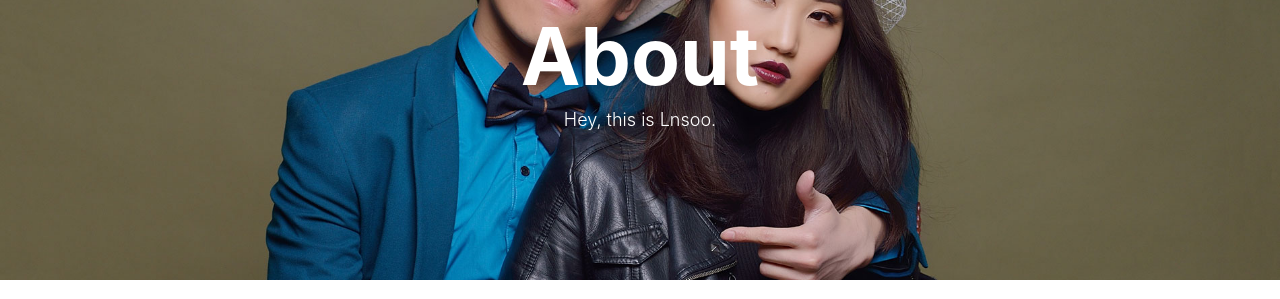
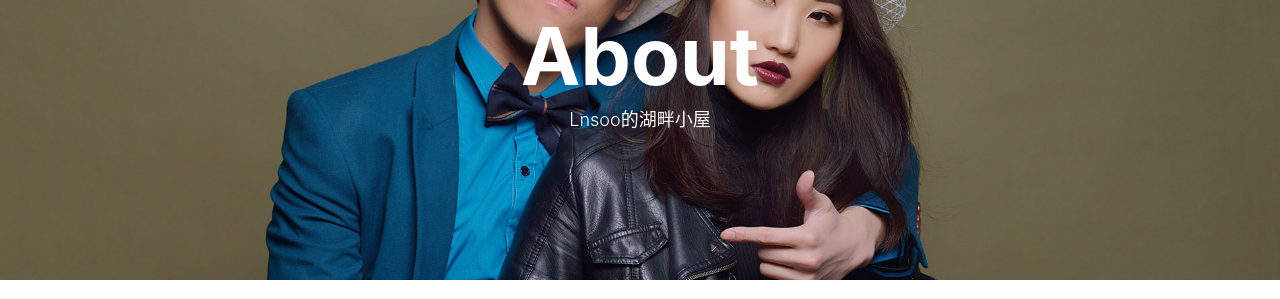
Before and after one commit to LnsooXD/LnsooxD.github.io, a Jekyll site: the page built from about.html, in a window 1280 px wide. Shown: the part 138-437 px from the top of the page. Built offline with Jekyll 4.4.1, drawn with Linux system fonts in a browser that asks for light colours; nearby versions of some CDN libraries; comment, search, counter and statistics services are not loaded.

Commit message:
clear posts

```diff
--- a/about.html
+++ b/about.html
@@ -1,7 +1,7 @@
 ---
 layout: page
 title: "About"
-description: "Hey, this is Lnsoo."
+description: "Lnsoo的湖畔小屋"
 header-img: "img/about-bg.jpg"
 ---
 
```
